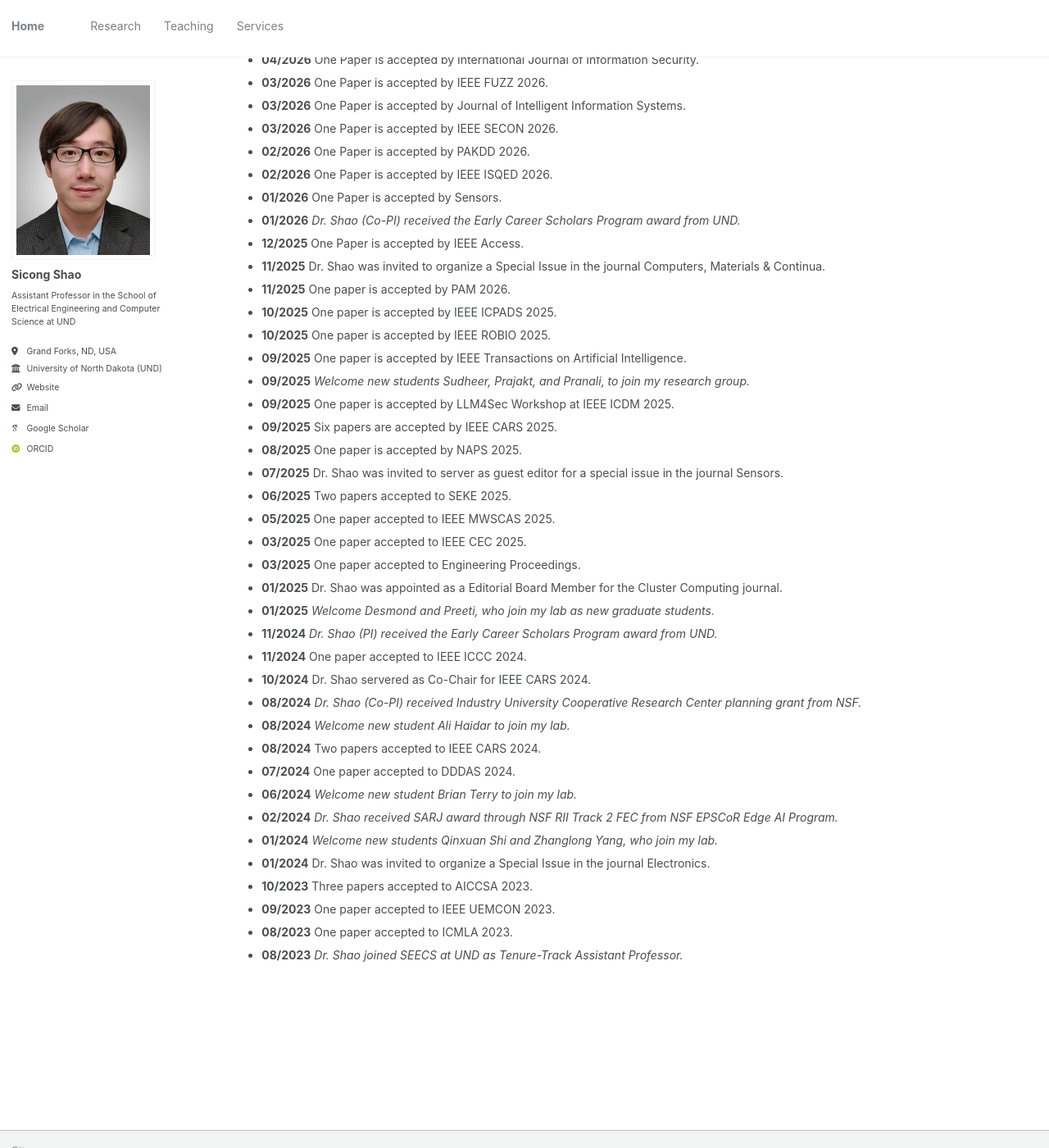
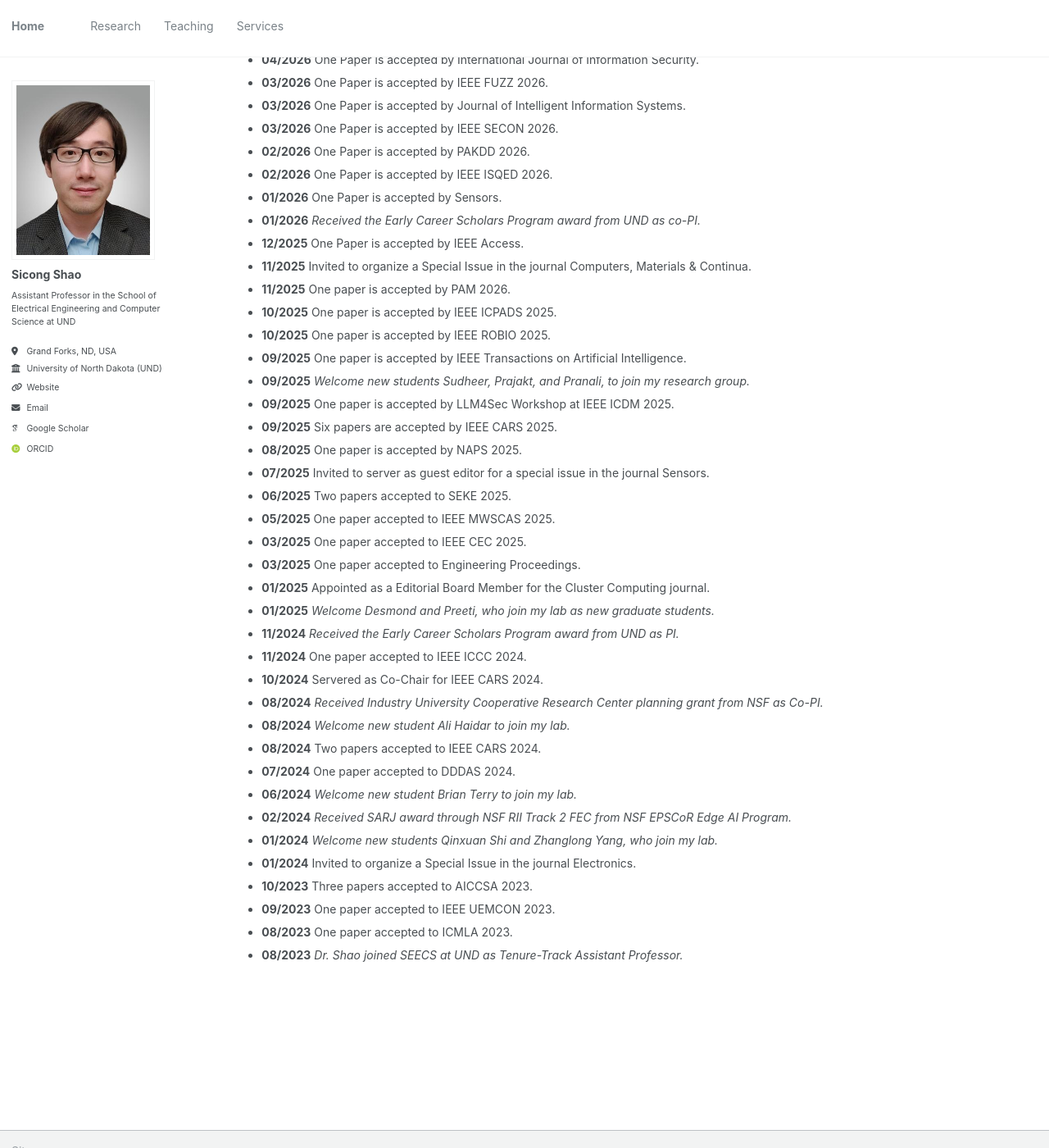
Before and after one commit to sicongshao/sicongshao.github.io, a Jekyll site: the page built from _pages/about.md, in a window 1280 px wide and 1400 px high, scrolled down 1215 px. Shown: the whole window at 82% size. Built offline with Jekyll 4.4.1, drawn with Linux system fonts in a browser that asks for light colours; some web fonts are replaced.

Commit message:
first commit

```diff
--- a/_pages/about.md
+++ b/_pages/about.md
@@ -56,9 +56,9 @@ News
 * **02/2026** One Paper is accepted by PAKDD 2026.
 * **02/2026** One Paper is accepted by IEEE ISQED 2026.
 * **01/2026** One Paper is accepted by Sensors.
-* **01/2026** *Dr. Shao (Co-PI) received the Early Career Scholars Program award from UND.*
+* **01/2026** *Received the Early Career Scholars Program award from UND as co-PI.*
 * **12/2025** One Paper is accepted by IEEE Access.
-* **11/2025** Dr. Shao was invited to organize a Special Issue in the journal Computers, Materials & Continua.
+* **11/2025** Invited to organize a Special Issue in the journal Computers, Materials & Continua.
 * **11/2025** One paper is accepted by PAM 2026.
 * **10/2025** One paper is accepted by IEEE ICPADS 2025.
 * **10/2025** One paper is accepted by IEEE ROBIO 2025.
@@ -67,25 +67,25 @@ News
 * **09/2025** One paper is accepted by LLM4Sec Workshop at IEEE ICDM 2025.
 * **09/2025** Six papers are accepted by IEEE CARS 2025.
 * **08/2025** One paper is accepted by NAPS 2025.
-* **07/2025** Dr. Shao was invited to server as guest editor for a special issue in the journal Sensors.
+* **07/2025** Invited to server as guest editor for a special issue in the journal Sensors.
 * **06/2025** Two papers accepted to SEKE 2025.
 * **05/2025** One paper accepted to IEEE MWSCAS 2025.
 * **03/2025** One paper accepted to IEEE CEC 2025.
 * **03/2025** One paper accepted to Engineering Proceedings.
-* **01/2025** Dr. Shao was appointed as a Editorial Board Member for the Cluster Computing journal.
+* **01/2025** Appointed as a Editorial Board Member for the Cluster Computing journal.
 * **01/2025** *Welcome Desmond and Preeti, who join my lab as new graduate students.*
-* **11/2024** *Dr. Shao (PI) received the Early Career Scholars Program award from UND.*
+* **11/2024** *Received the Early Career Scholars Program award from UND as PI.*
 * **11/2024** One paper accepted to IEEE ICCC 2024.
-* **10/2024** Dr. Shao servered as Co-Chair for IEEE CARS 2024.
-* **08/2024** *Dr. Shao (Co-PI) received Industry University Cooperative Research Center planning grant from NSF.*
+* **10/2024** Servered as Co-Chair for IEEE CARS 2024.
+* **08/2024** *Received Industry University Cooperative Research Center planning grant from NSF as Co-PI.*
 <!-- * **08/2024** Dr. Shao was invited to server as Technical Program Committee (TPC) member at the IEEE HOST 2025. -->
 * **08/2024** *Welcome new student Ali Haidar to join my lab.*
 * **08/2024** Two papers accepted to IEEE CARS 2024.
 * **07/2024** One paper accepted to DDDAS 2024.
 * **06/2024** *Welcome new student Brian Terry to join my lab.*
-* **02/2024** *Dr. Shao received SARJ award through NSF RII Track 2 FEC from NSF EPSCoR Edge AI Program.*
+* **02/2024** *Received SARJ award through NSF RII Track 2 FEC from NSF EPSCoR Edge AI Program.*
 * **01/2024** *Welcome new students Qinxuan Shi and Zhanglong Yang, who join my lab.*
-* **01/2024** Dr. Shao was invited to organize a Special Issue in the journal Electronics.
+* **01/2024** Invited to organize a Special Issue in the journal Electronics.
 * **10/2023** Three papers accepted to AICCSA 2023.
 * **09/2023** One paper accepted to IEEE UEMCON 2023.
 * **08/2023** One paper accepted to ICMLA 2023.
```
